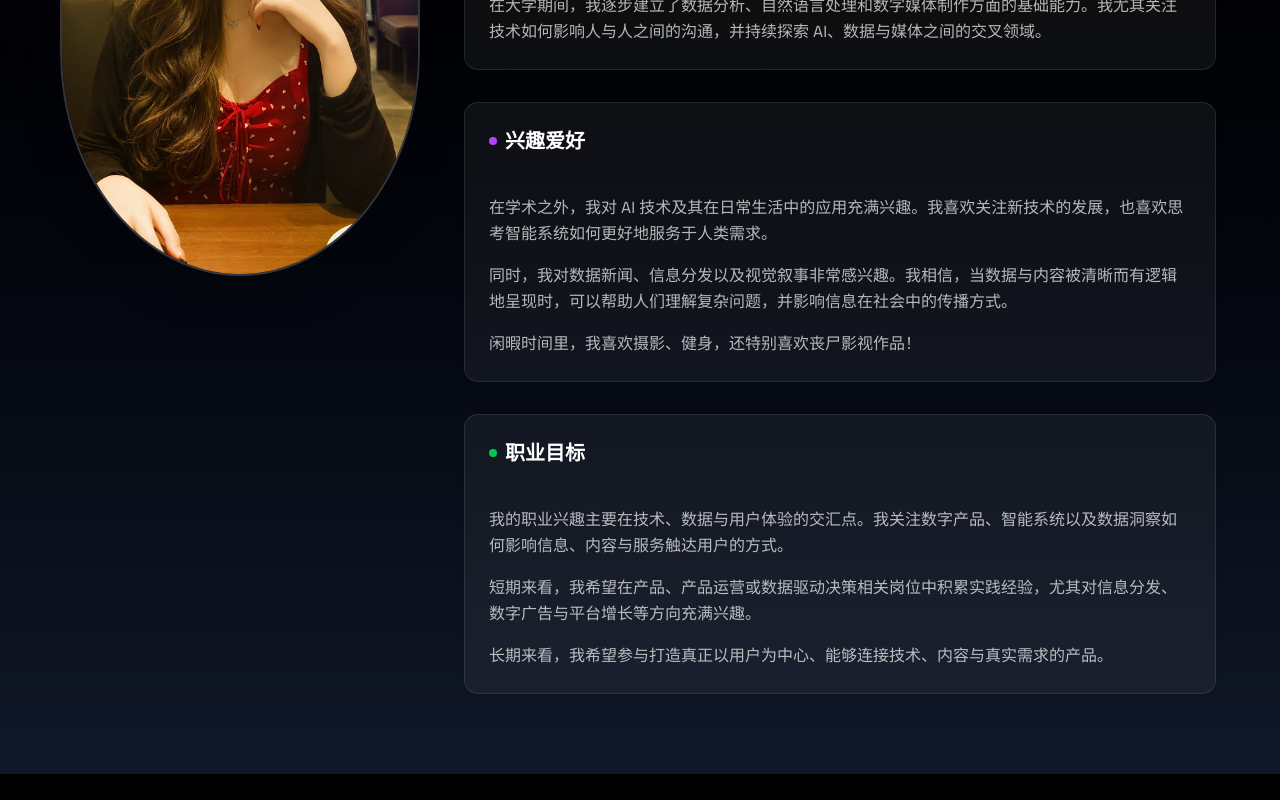
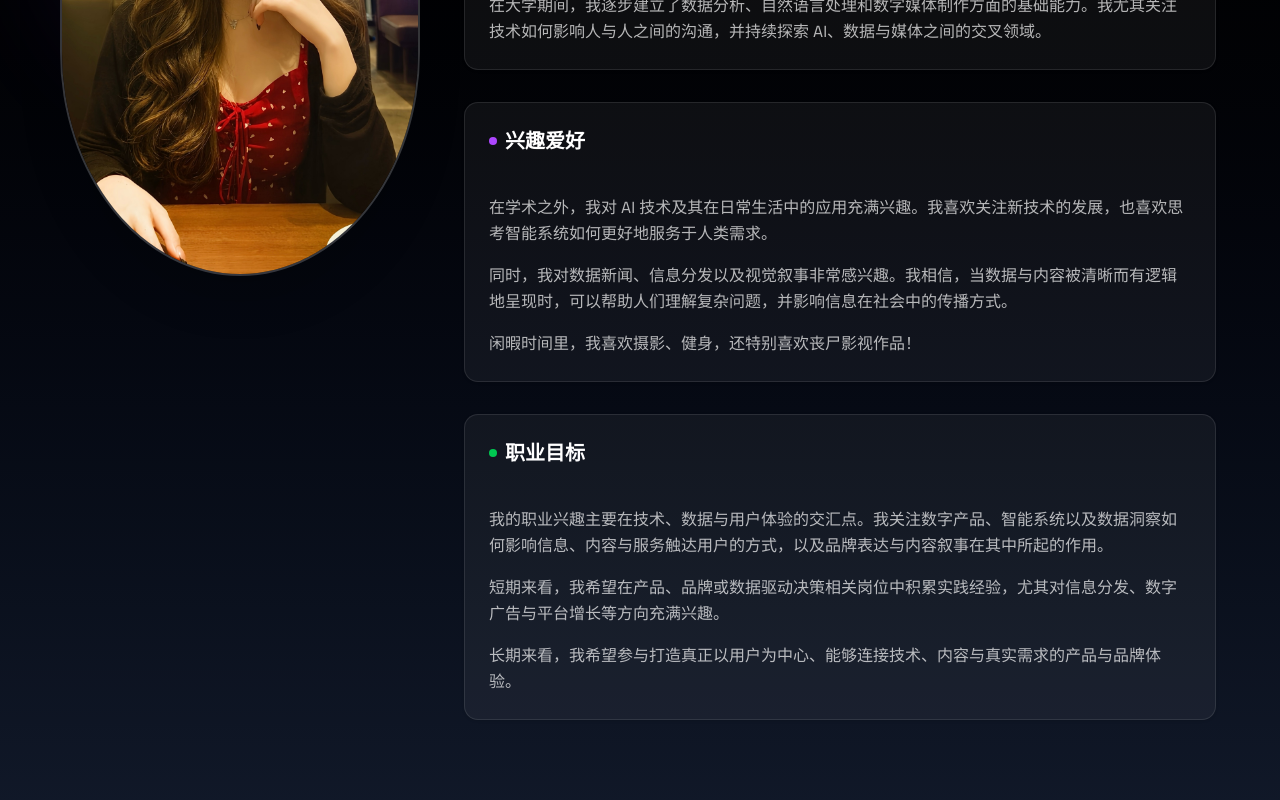
Before and after one commit to fusunnn/fusunnn.github.io, a Next.js app: page /bio in a window 1280 px wide. Shown: the part 480-1280 px from the top of the page. Before the commit the page ends 1254 px from the top, so only its background shows below. Built offline with nearby package versions, Linux system fonts and the light colour scheme.

Commit message:
bio/page.tsx 微调。

```diff
--- a/app/bio/page.tsx
+++ b/app/bio/page.tsx
@@ -34,11 +34,11 @@ I am also deeply interested in data journalism, information distribution, and vi
 
 In my free time, I enjoy photography, working out, and I'm especially fond of zombie-themed films and TV shows!`,
 
-      goals: `My career interest lies at the intersection of technology, data, and user experience. I am particularly curious about how digital products, intelligent systems, and data-driven insights shape the way information, content, and services reach people.
+      goals: `My professional interests lie at the intersection of technology, data, and user experience. I am particularly interested in how digital products, intelligent systems, and data insights shape the way information, content, and services reach users, as well as the role of brand expression and storytelling within this process.
 
-In the short term, I hope to gain hands-on experience in product development, product operations, or data-driven decision-making within technology-driven teams. I am especially interested in areas related to information distribution, digital advertising, and platform growth.
+In the short term, I hope to gain hands-on experience in product, brand, or data-driven roles. I am especially interested in areas such as information distribution, digital advertising, and platform growth.
 
-In the long term, I aspire to contribute to building thoughtful, human-centered products that connect technology, content, and real user needs in meaningful ways.`,
+In the long term, I aspire to contribute to building truly user-centered products and brand experiences that effectively connect technology, content, and real user needs.`,
     },
 
     zh: {
@@ -54,11 +54,12 @@ In the long term, I aspire to contribute to building thoughtful, human-centered
 
 闲暇时间里，我喜欢摄影、健身，还特别喜欢丧尸影视作品！`,
 
-      goals: `我的职业兴趣主要在技术、数据与用户体验的交汇点。我关注数字产品、智能系统以及数据洞察如何影响信息、内容与服务触达用户的方式。
+      goals: `我的职业兴趣主要在技术、数据与用户体验的交汇点。我关注数字产品、智能系统以及数据洞察如何影响信息、内容与服务触达用户的方式，以及品牌表达与内容叙事在其中所起的作用。
 
-短期来看，我希望在产品、产品运营或数据驱动决策相关岗位中积累实践经验，尤其对信息分发、数字广告与平台增长等方向充满兴趣。
 
-长期来看，我希望参与打造真正以用户为中心、能够连接技术、内容与真实需求的产品。`,
+短期来看，我希望在产品、品牌或数据驱动决策相关岗位中积累实践经验，尤其对信息分发、数字广告与平台增长等方向充满兴趣。
+
+长期来看，我希望参与打造真正以用户为中心、能够连接技术、内容与真实需求的产品与品牌体验。`,
     },
   }
 
```
